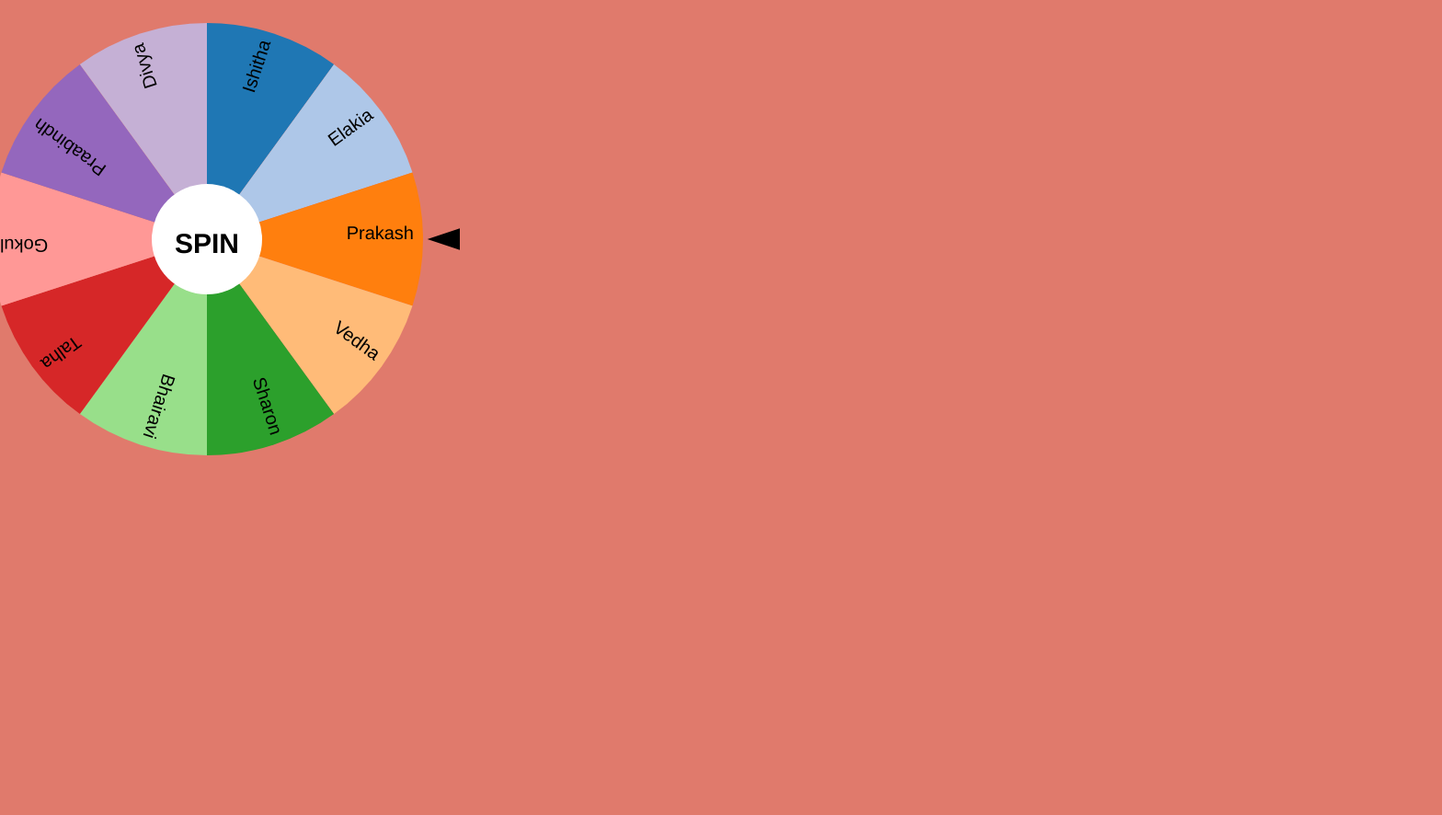
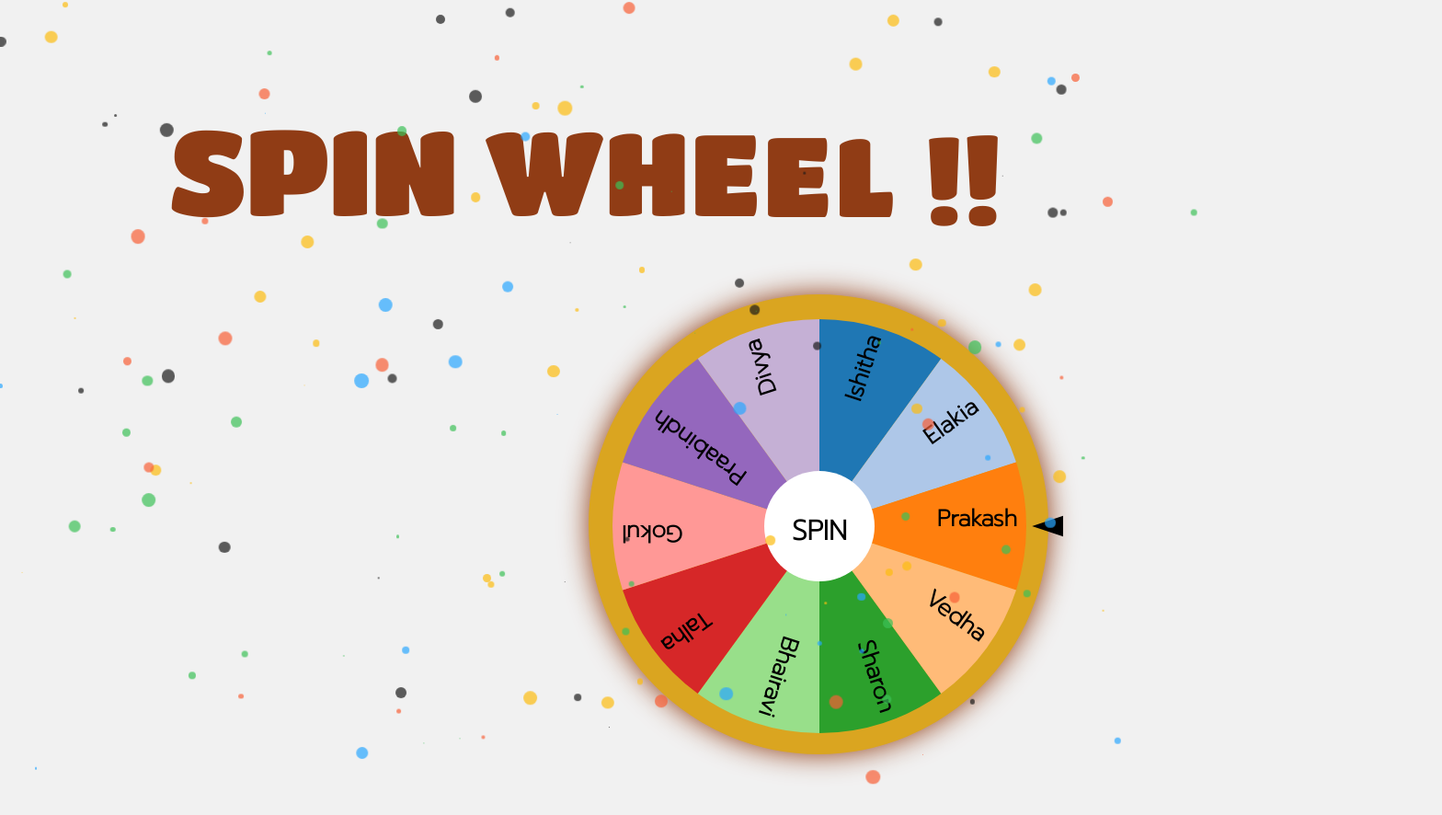
Before and after one commit to kactlabs/spin-wheel, a plain HTML site: page templates/index.html in a window 1280 px wide. Shown: the whole page at 92% size, 1568 px wide, since content can reach past the window. Before the commit the page ends 800 px from the top, so only its background shows below. Drawn offline with nearby package versions, Linux system fonts and the light colour scheme.

Commit message:
spin wheel updated

```diff
--- a/templates/index.html
+++ b/templates/index.html
@@ -5,11 +5,17 @@
     <meta charset="UTF-8">
     <meta http-equiv="X-UA-Compatible" content="IE=edge">
     <meta name="viewport" content="width=device-width, initial-scale=1.0">
+    <link rel="preconnect" href="https://fonts.gstatic.com">
+    <link href="https://fonts.googleapis.com/css2?family=Titan+One&display=swap" rel="stylesheet">
+    <link rel="preconnect" href="https://fonts.gstatic.com">
+    <link rel="preconnect" href="https://fonts.gstatic.com">
+    <link href="https://fonts.googleapis.com/css2?family=Poppins:wght@200&family=Prompt:wght@200&family=Titan+One&display=swap" rel="stylesheet">
     <title>Wheel</title>
     <style>
         text {
-            font-family: Helvetica, Arial, sans-serif;
-            font-size: 20px;
+            font-family: 'Prompt', sans-serif;
+            font-weight: bold;
+            font-size: 25px;
             pointer-events: none;
         }
 
@@ -17,22 +23,22 @@
             position: absolute;
             width: 500px;
             height: 500px;
-            top: 10;
-            left: 0;
+            top: 19.5rem;
+            left: 41rem;
         }
 
         #question {
             position: absolute;
             width: 400px;
             height: 500px;
-            top: 0;
-            left: 520px;
+            top: 20rem;
+            left: 73rem;
         }
 
         #question h1 {
             font-size: 50px;
             font-weight: bold;
-            font-family: "Helvetica Neue", Helvetica, Arial, sans-serif;
+            font-family: 'Poppins', sans-serif;
             position: absolute;
             padding: 0;
             margin: 0;
@@ -45,23 +51,83 @@
         body {
             margin: 0;
             padding: 0;
-            background: rgb(224, 122, 108);
+            background: rgb(241, 241, 241);
             height: 100%;
             width: 100%;
         }
 
+        .ball {
+            position: absolute;
+            border-radius: 100%;
+            opacity: 0.7;
+        }
+
+
+
+        #wheel-border {
+            display: flex;
+            justify-content: center;
+            align-items: center;
+            position: absolute;
+            width: 500px;
+            height: 500px;
+            border-radius: 50%;
+            background: goldenrod;
+            box-shadow: 0 0 30px rgb(144,60,21);
+            top: 20rem;
+            left: 40rem;
+        }
+
+        .ml9 {
+            position: relative;
+            font-weight: 200;
+            font-size: 8em;
+            text-align: center;
+            color:rgb(144,60,21);
+            font-family: 'Titan One', cursive;
+        }
+
+        .ml9 .text-wrapper {
+            position: relative;
+            display: inline-block;
+            padding-top: 0.2em;
+            padding-right: 0.05em;
+            padding-bottom: 0.1em;
+            overflow: hidden;
+        }
+
+        .ml9 .letter {
+            transform-origin: 50% 100%;
+            display: inline-block;
+            line-height: 1em;
+        }
     </style>
 </head>
 
 <body>
+    <div id="wheel-border"></div>
+    <div id="chart"></div>
 
-    <div id="chart"></div>
+
+    <!-- <div id="heading">
+        <h1>Spin the wheel !!</h1>
+    </div> -->
+
+
+
     <div id="question">
         <h1></h1>
     </div>
 
     <script src="https://d3js.org/d3.v3.min.js" charset="utf-8"></script>
 
+    <h1 class="ml9">
+        <span class="text-wrapper">
+            <span class="letters"> SPIN WHEEL !!</span>
+        </span>
+    </h1>
+
+    <script src="https://cdnjs.cloudflare.com/ajax/libs/animejs/2.0.2/anime.min.js"></script>
 
 
 
@@ -70,7 +136,7 @@
                 top: 20,
                 right: 40,
                 bottom: 0,
-            left: -10
+                left: 10
             },
             w = 500 - padding.left - padding.right,
             h = 500 - padding.top - padding.bottom,
@@ -271,6 +337,74 @@
             }
             return array;
         }
+
+        // Some random colors
+        const colors = ["#3CC157", "#2AA7FF", "#1B1B1B", "#FCBC0F", "#F85F36"];
+
+        const numBalls = 150;
+        const balls = [];
+
+        for (let i = 0; i < numBalls; i++) {
+            let ball = document.createElement("div");
+            ball.classList.add("ball");
+            ball.style.background = colors[Math.floor(Math.random() * colors.length)];
+            ball.style.left = `${Math.floor(Math.random() * 100)}vw`;
+            ball.style.top = `${Math.floor(Math.random() * 100)}vh`;
+            ball.style.transform = `scale(${Math.random()})`;
+            ball.style.width = `${Math.random()}em`;
+            ball.style.height = ball.style.width;
+
+            balls.push(ball);
+            document.body.append(ball);
+        }
+
+        // Keyframes
+        balls.forEach((el, i, ra) => {
+            let to = {
+                x: Math.random() * (i % 2 === 0 ? -11 : 11),
+                y: Math.random() * 12
+            };
+
+            let anim = el.animate(
+                [{
+                        transform: "translate(0, 0)"
+                    },
+                    {
+                        transform: `translate(${to.x}rem, ${to.y}rem)`
+                    }
+                ], {
+                    duration: (Math.random() + 1) * 2000, // random duration
+                    direction: "alternate",
+                    fill: "both",
+                    iterations: Infinity,
+                    easing: "ease-in-out"
+                }
+            );
+        });
+
+
+
+
+        // Wrap every letter in a span
+        var textWrapper = document.querySelector('.ml9 .letters');
+        textWrapper.innerHTML = textWrapper.textContent.replace(/\S/g, "<span class='letter'>$&</span>");
+
+        anime.timeline({
+                loop: true
+            })
+            .add({
+                targets: '.ml9 .letter',
+                scale: [0, 1],
+                duration: 1500,
+                elasticity: 600,
+                delay: (el, i) => 45 * (i + 1)
+            }).add({
+                targets: '.ml9',
+                opacity: 0,
+                duration: 1000,
+                easing: "easeOutExpo",
+                delay: 1000
+            });
     </script>
 </body>
 
```
Also changed, not shown: design/trial.html (+2 -2 lines), design/winner.html (deleted, +0 -212 lines), templates/front.html (+2 -2 lines). Lines whose indentation alone changed are shown as unchanged.
